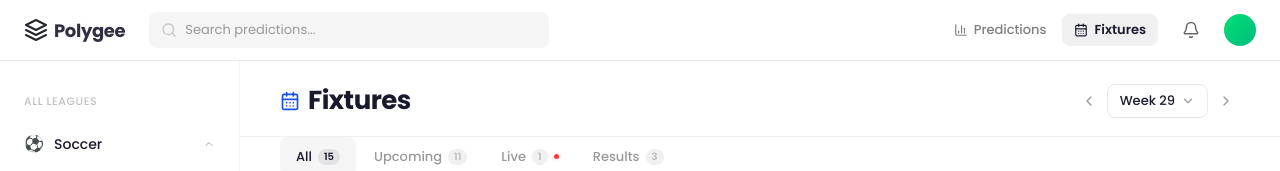
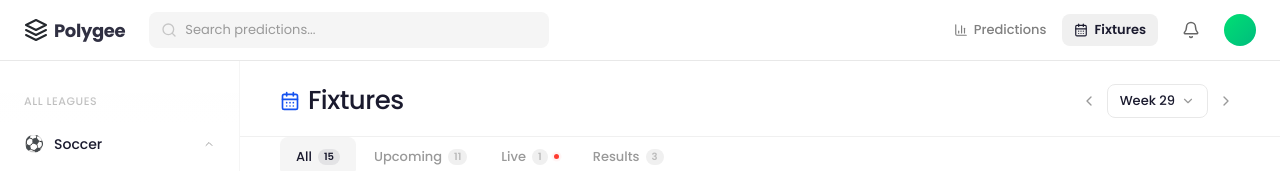
Before and after one commit to ajagatobby/polygee-web, a Next.js app: page /fixtures in a window 1280 px wide. Shown: the top 171 px of the page. Built offline with nearby package versions, Linux system fonts and the light colour scheme.

Commit message:
style: change fixtures header font weight to medium

```diff
--- a/app/fixtures/page.tsx
+++ b/app/fixtures/page.tsx
@@ -98,7 +98,7 @@ export default function FixturesPage() {
               <div className="flex items-center justify-between">
                 <div className="flex items-center gap-2">
                   <CalendarDays className="w-5 h-5 text-[#1552f0]" />
-                  <h1 className="text-[26px] font-bold text-[#1a1a2e] tracking-[-0.02em]">
+                  <h1 className="text-[26px] font-medium text-[#1a1a2e] tracking-[-0.02em]">
                     Fixtures
                   </h1>
                 </div>
```
